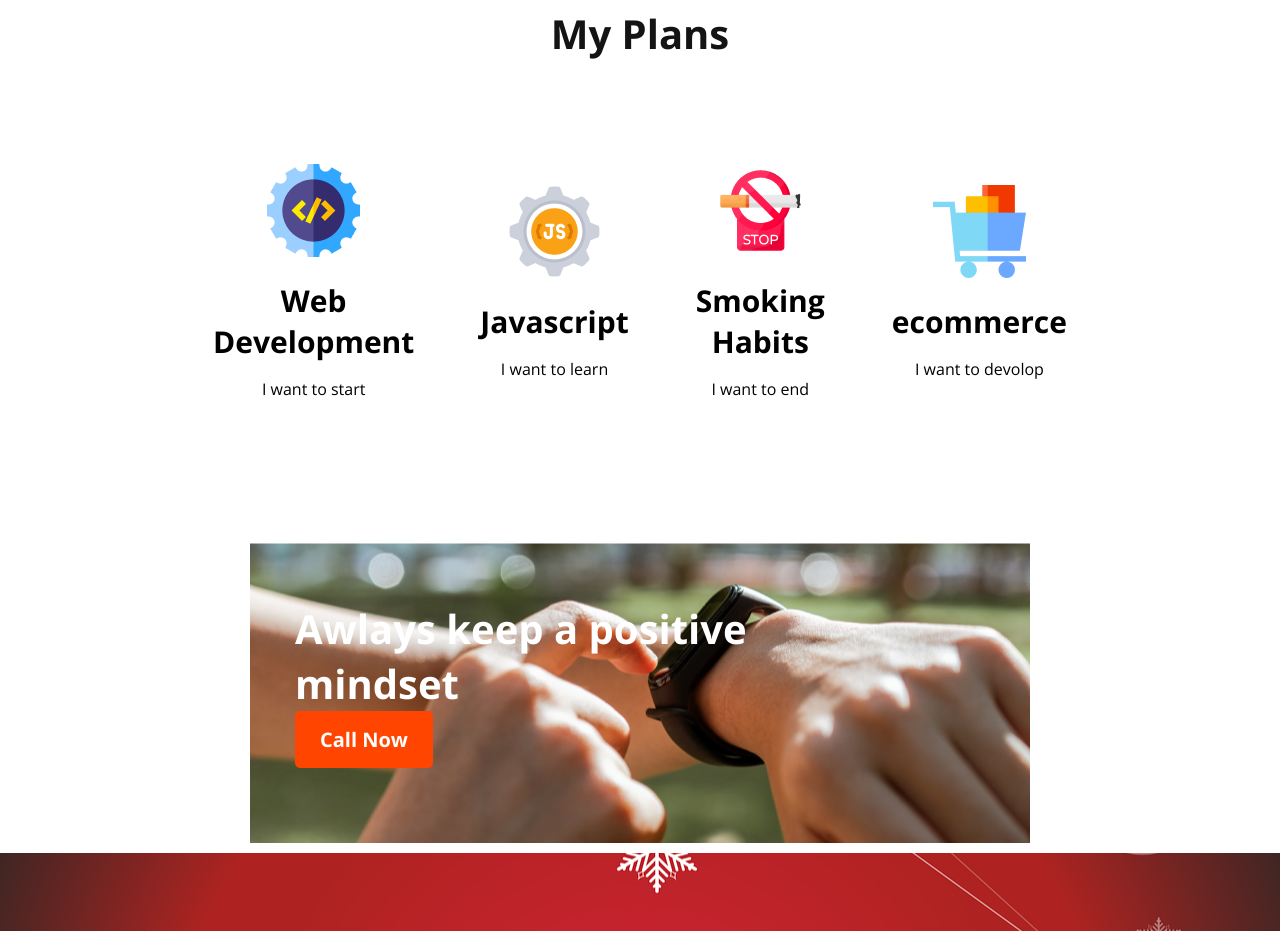
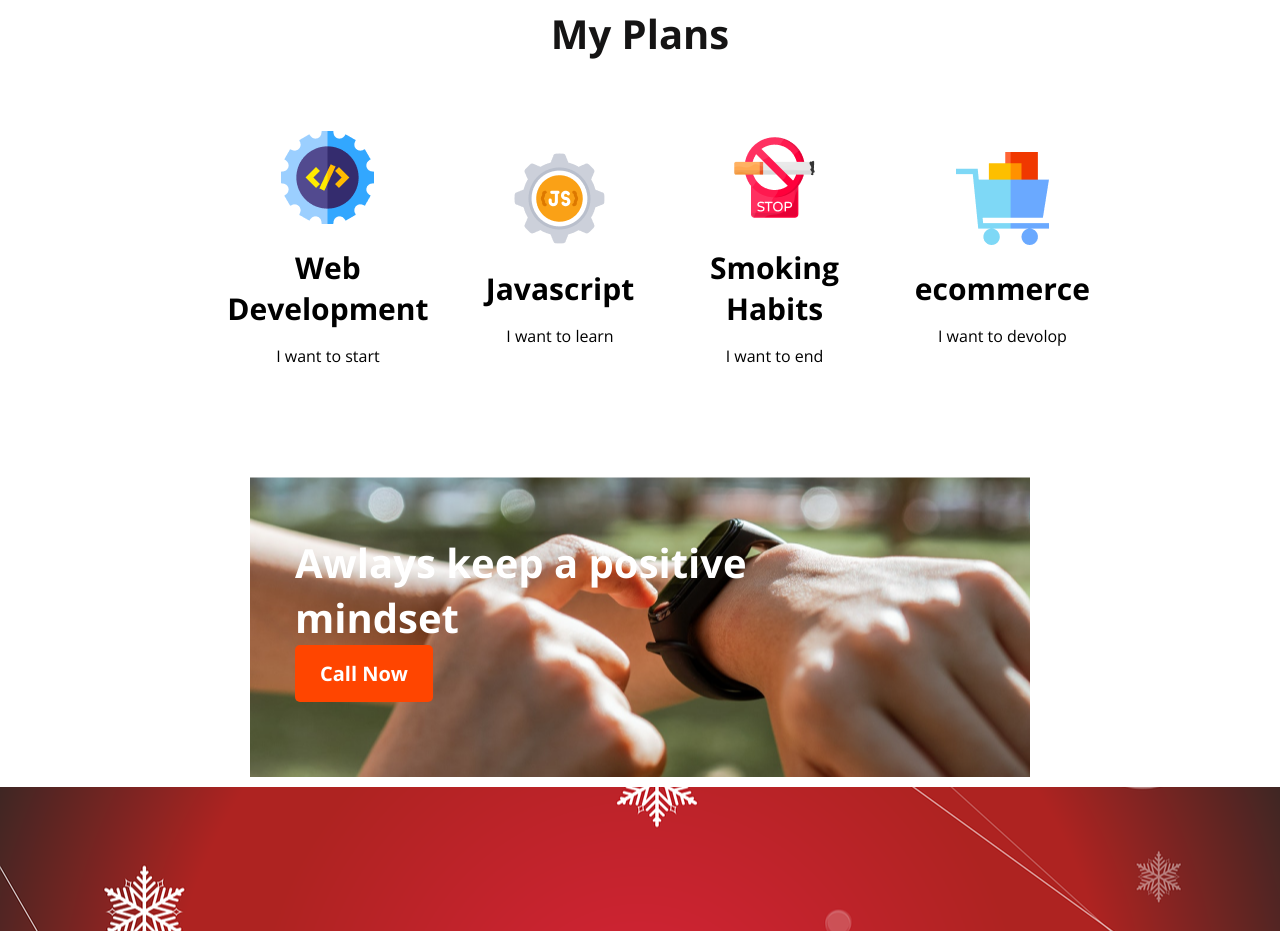
Before and after one commit to farikul12345/new-year-new-me, a plain HTML site: page index.html in a window 1280 px wide. Shown: the part 1800-2731 px from the top of the page. Drawn offline with nearby package versions, Linux system fonts and the light colour scheme.

Commit message:
commit at finall

```diff
--- a/style/new-year-new-me.css
+++ b/style/new-year-new-me.css
@@ -95,10 +95,7 @@ ul li{
 .plan-instruction{
     margin: 10px;
     text-align: center;
-    border: 3px solid white;
-    padding: 30px 20px;
-    border-radius: 5px;
-    background-color: white;
+    margin-left: 30px;
 }
 .plan-titles{
     text-align: center;
```
